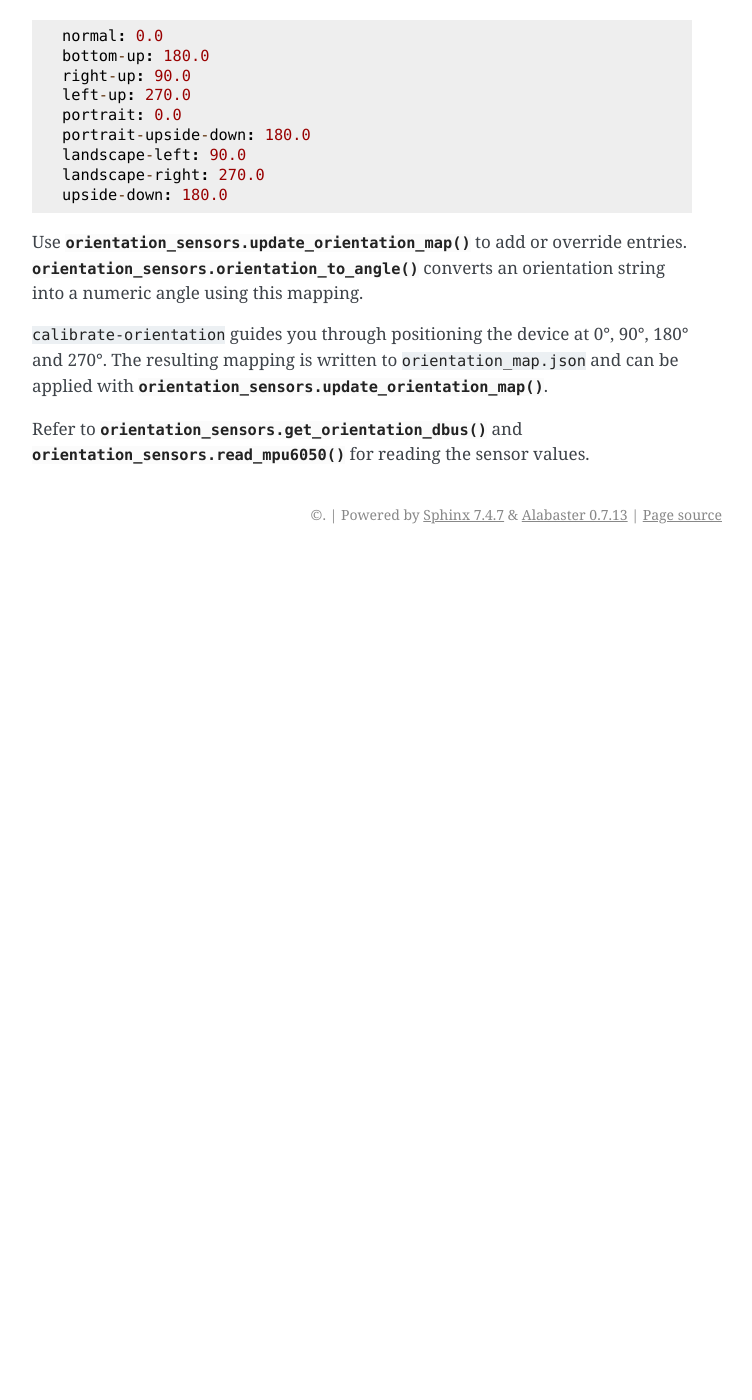
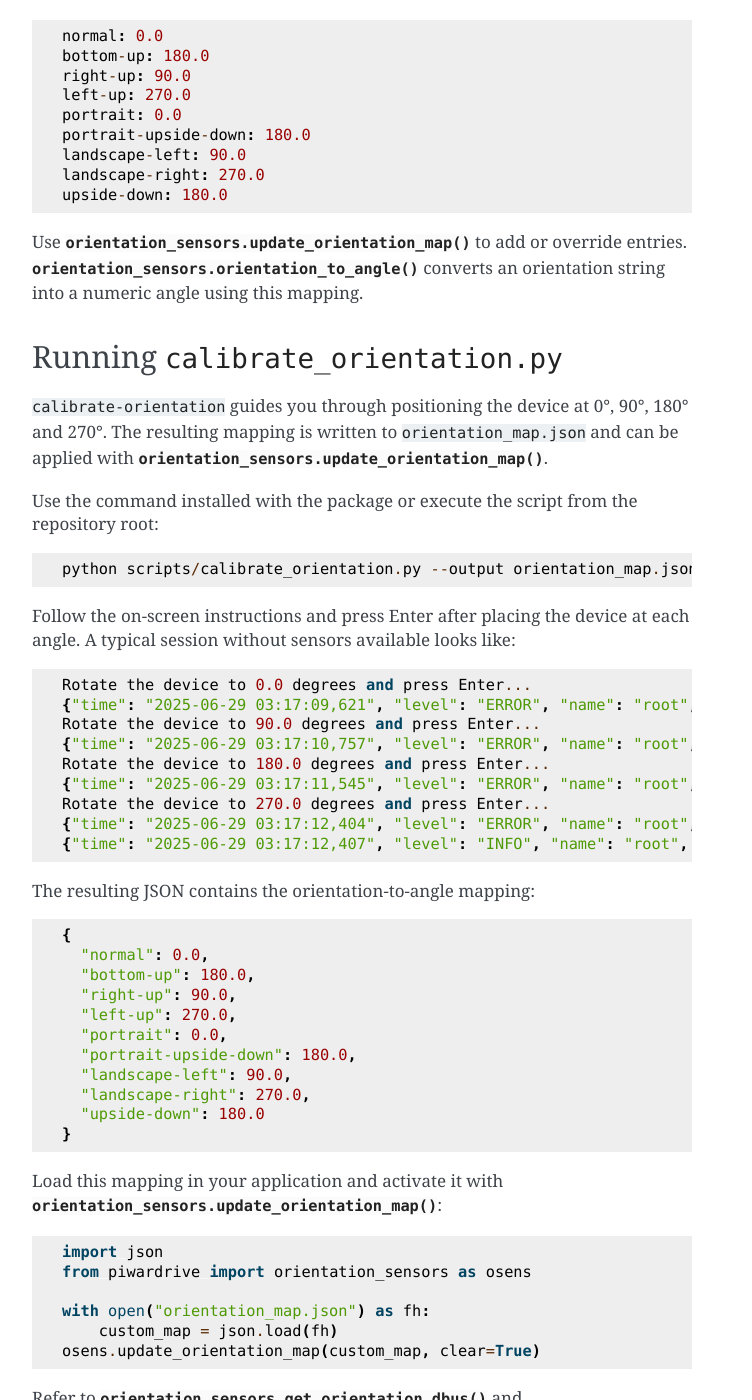
Before and after one commit to Trashytalk/piwardrive, a Sphinx documentation site: the page built from docs/orientation.rst, in a window 1280 px wide and 1400 px high, scrolled down 932 px. Shown: the whole window, without its empty margins (388-1140 px from the left). Built offline with Sphinx 7.4.7, drawn with Linux system fonts in a browser that asks for light colours; before the commit the page ends 1486 px from its top, so only the background shows below that; some of the changed text lies outside the part shown.

Commit message:
docs: add calibration guide

```diff
--- a/docs/orientation.rst
+++ b/docs/orientation.rst
@@ -46,10 +46,55 @@ Use :func:`orientation_sensors.update_orientation_map` to add or override
 entries. :func:`orientation_sensors.orientation_to_angle` converts an orientation
 string into a numeric angle using this mapping.
 
+
+Running ``calibrate_orientation.py``
+~~~~~~~~~~~~~~~~~~~~~~~~~~~~~~~~~~~
 ``calibrate-orientation`` guides you through positioning the device at
 0°, 90°, 180° and 270°.  The resulting mapping is written to
 ``orientation_map.json`` and can be applied with
 :func:`orientation_sensors.update_orientation_map`.
 
+Use the command installed with the package or execute the script from the
+repository root::
+
+    python scripts/calibrate_orientation.py --output orientation_map.json
+
+Follow the on-screen instructions and press Enter after placing the device
+at each angle. A typical session without sensors available looks like::
+
+    Rotate the device to 0.0 degrees and press Enter...
+    {"time": "2025-06-29 03:17:09,621", "level": "ERROR", "name": "root", "message": "Orientation not available, skipping"}
+    Rotate the device to 90.0 degrees and press Enter...
+    {"time": "2025-06-29 03:17:10,757", "level": "ERROR", "name": "root", "message": "Orientation not available, skipping"}
+    Rotate the device to 180.0 degrees and press Enter...
+    {"time": "2025-06-29 03:17:11,545", "level": "ERROR", "name": "root", "message": "Orientation not available, skipping"}
+    Rotate the device to 270.0 degrees and press Enter...
+    {"time": "2025-06-29 03:17:12,404", "level": "ERROR", "name": "root", "message": "Orientation not available, skipping"}
+    {"time": "2025-06-29 03:17:12,407", "level": "INFO", "name": "root", "message": "Saved mapping to orientation_map.json"}
+
+The resulting JSON contains the orientation-to-angle mapping::
+
+    {
+      "normal": 0.0,
+      "bottom-up": 180.0,
+      "right-up": 90.0,
+      "left-up": 270.0,
+      "portrait": 0.0,
+      "portrait-upside-down": 180.0,
+      "landscape-left": 90.0,
+      "landscape-right": 270.0,
+      "upside-down": 180.0
+    }
+
+Load this mapping in your application and activate it with
+:func:`orientation_sensors.update_orientation_map`::
+
+    import json
+    from piwardrive import orientation_sensors as osens
+
+    with open("orientation_map.json") as fh:
+        custom_map = json.load(fh)
+    osens.update_orientation_map(custom_map, clear=True)
+
 Refer to :func:`orientation_sensors.get_orientation_dbus` and
 :func:`orientation_sensors.read_mpu6050` for reading the sensor values.
```
